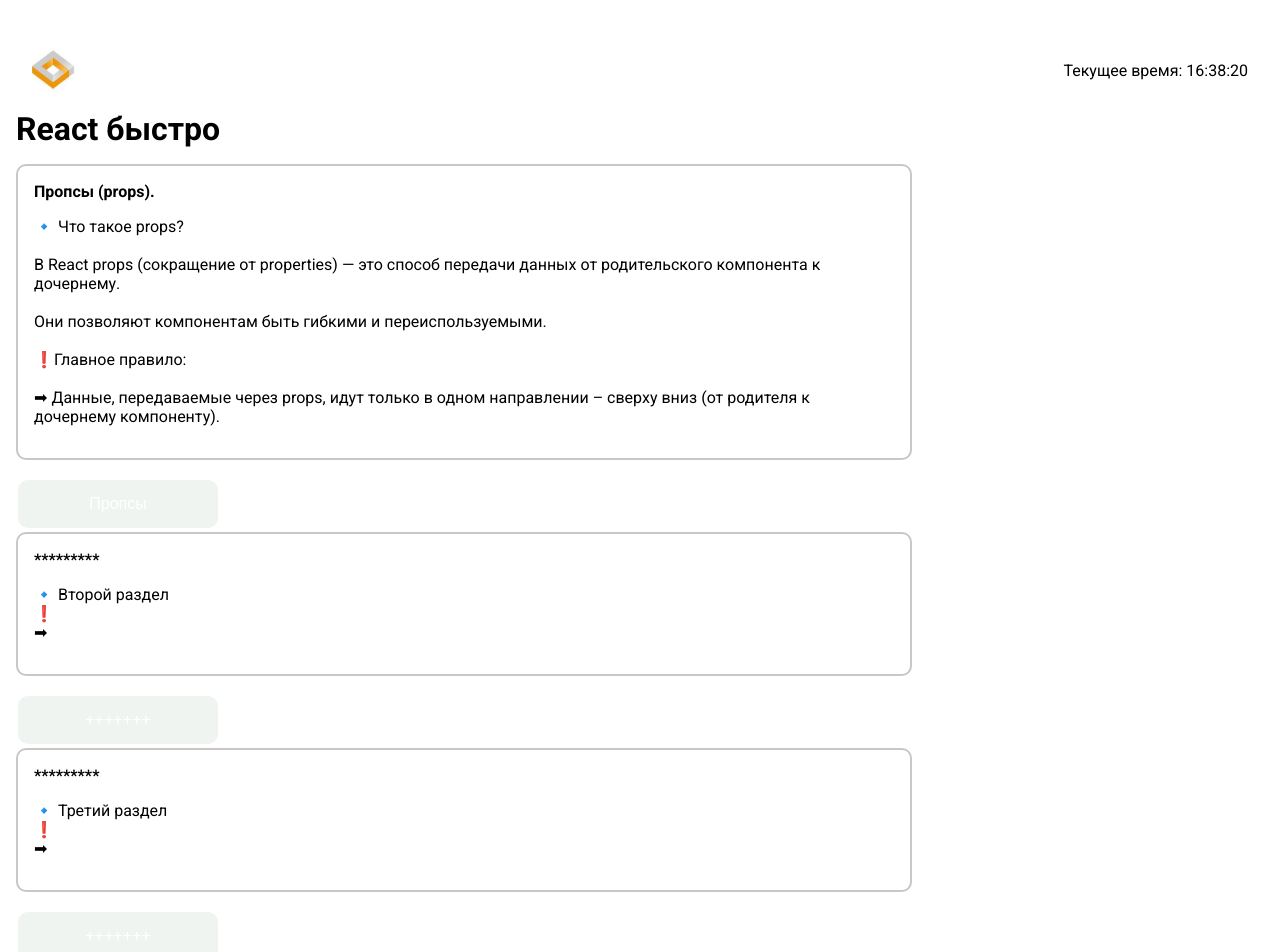
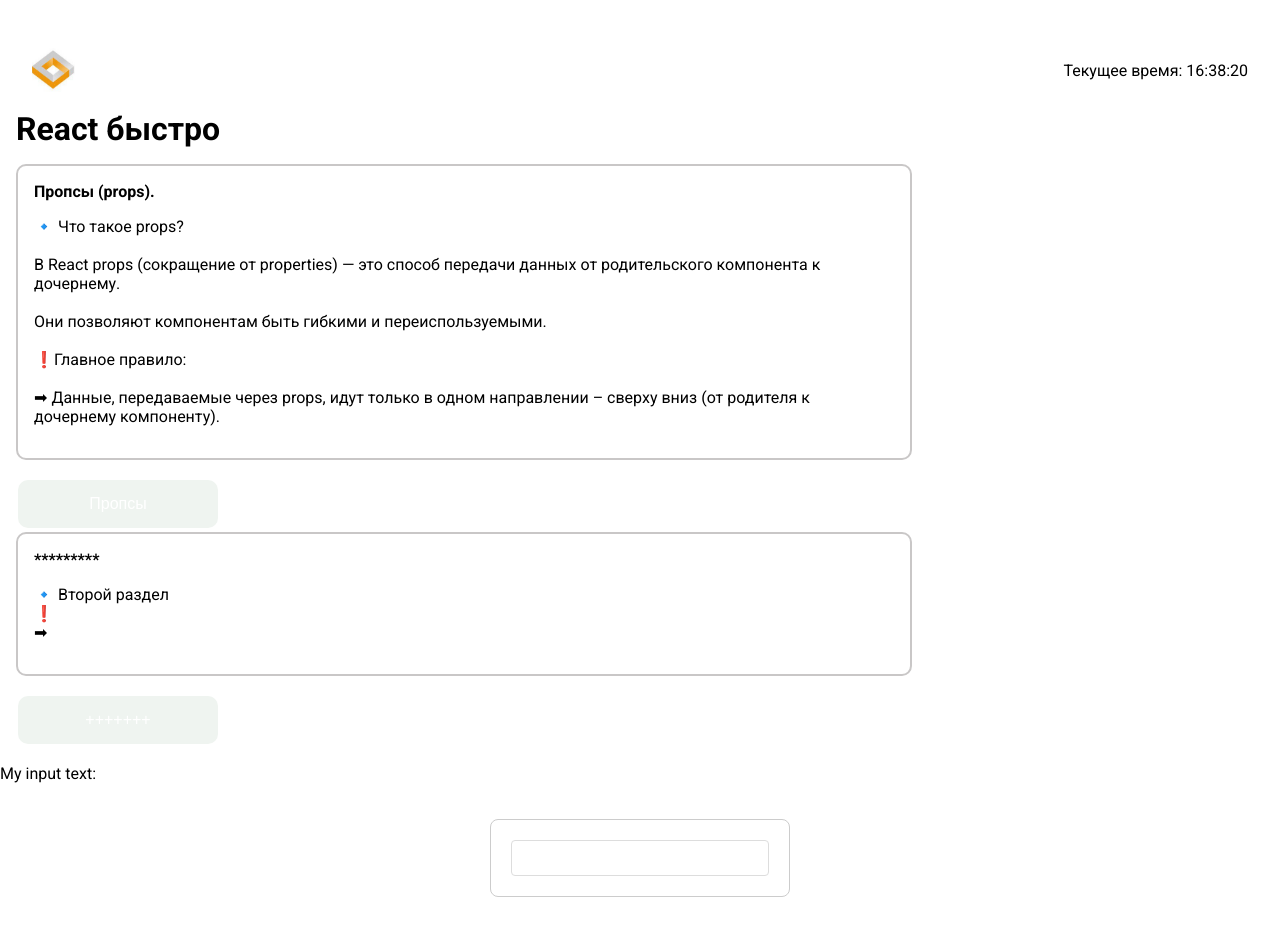
Before and after one commit to Evgeniy-makdak/raect-vite, a React (Vite) app: page / in a window 1280 px wide. Shown: the top 952 px of the page. After the commit the page ends 917 px from the top, so only its background shows below. Built offline with nearby package versions, Linux system fonts and the light colour scheme.

Commit message:
Реализовал инпут с обратной связью и отображением при нажатии на Enter

```diff
--- a/src/App.jsx
+++ b/src/App.jsx
@@ -3,6 +3,7 @@
 import OurDescription from "./components/OurDescription";
 import "./index.css";
 import Button from "./components/button/Button";
+import TextBlock from "./components/TextBlock/TextBlock";
 import { useState } from "react";
 
 function App() {
@@ -18,16 +19,23 @@
       <section>
         <h2>{differences[contentType]}</h2>
         <ul>
+          {/* {ways.map((way) => (
+            <li key={way.title}>
+              <OurDescription {...way} />
+              <Button {...way} isActive={contentType === way.title} onClick={() => buttonClick(way.title)} />
+            </li>
+          ))} */}
           <OurDescription {...ways[0]} />
           <Button {...ways[0]} isActive={contentType === 'way'} onClick={() => buttonClick("way")} />
           <OurDescription {...ways[1]} />
           <Button {...ways[1]} isActive={contentType === 'easy'} onClick={() => buttonClick("easy")} />
-          <OurDescription {...ways[2]} />
+          {/* <OurDescription {...ways[2]} />
           <Button {...ways[2]} isActive={contentType === 'program'} onClick={() => buttonClick("program")} />
           <OurDescription {...ways[3]} />
-          <Button {...ways[3]} isActive={contentType === 'result'} onClick={() => buttonClick("result")} />
+          <Button {...ways[3]} isActive={contentType === 'result'} onClick={() => buttonClick("result")} /> */}
         </ul>
       </section>
+      <TextBlock />
     </div>
   );
 }
--- /dev/null
+++ b/src/components/textBlock/TextBlock.tsx
@@ -0,0 +1,57 @@
+import React, { useState } from "react";
+
+export default function TextBlock() {
+  const [value, setValue] = useState("");
+  const [show, setShow] = useState(false);
+
+  function handleKeyDown(e: React.KeyboardEvent) {
+    if (e.key === "Enter") {
+      setShow(true);
+    }
+  }
+
+  return (
+    <>
+      <p>My input text: {value}</p>
+      <div style={styles.container}>
+        <input
+          style={styles.input}
+          type="text"
+          value={value}
+          onChange={(e) => setValue(e.target.value)}
+          onKeyDown={handleKeyDown}
+        />
+      </div>
+    </>
+  );
+}
+
+const styles = {
+  container: {
+    display: "flex",
+    flexDirection: "column" as const,
+    gap: "10px",
+    maxWidth: "300px",
+    margin: "20px auto",
+    padding: "20px",
+    border: "1px solid #ccc",
+    borderRadius: "8px",
+  },
+  input: {
+    padding: "8px 12px",
+    fontSize: "16px",
+    border: "1px solid #ddd",
+    borderRadius: "4px",
+    outline: "none",
+    ":focus": {
+      borderColor: "#4a90e2",
+      boxShadow: "0 0 0 2px rgba(74, 144, 226, 0.2)",
+    },
+  },
+  text: {
+    margin: "0",
+    padding: "8px",
+    backgroundColor: "#f5f5f5",
+    borderRadius: "4px",
+  },
+};
--- a/src/data.js
+++ b/src/data.js
@@ -22,13 +22,13 @@
 ➡`,
     button: '+++++++',
   },
-  {
-    title: '*********',
-    description: `🔹 Четвёртый раздел
-❗
-➡`,
-    button: '+++++++',
-  },
+//   {
+//     title: '*********',
+//     description: `🔹 Четвёртый раздел
+// ❗
+// ➡`,
+//     button: '+++++++',
+//   },
 ];
 
 export const differences = {
```
Also changed, not shown: 1 other file (tests, documents, lock files or other folders).
